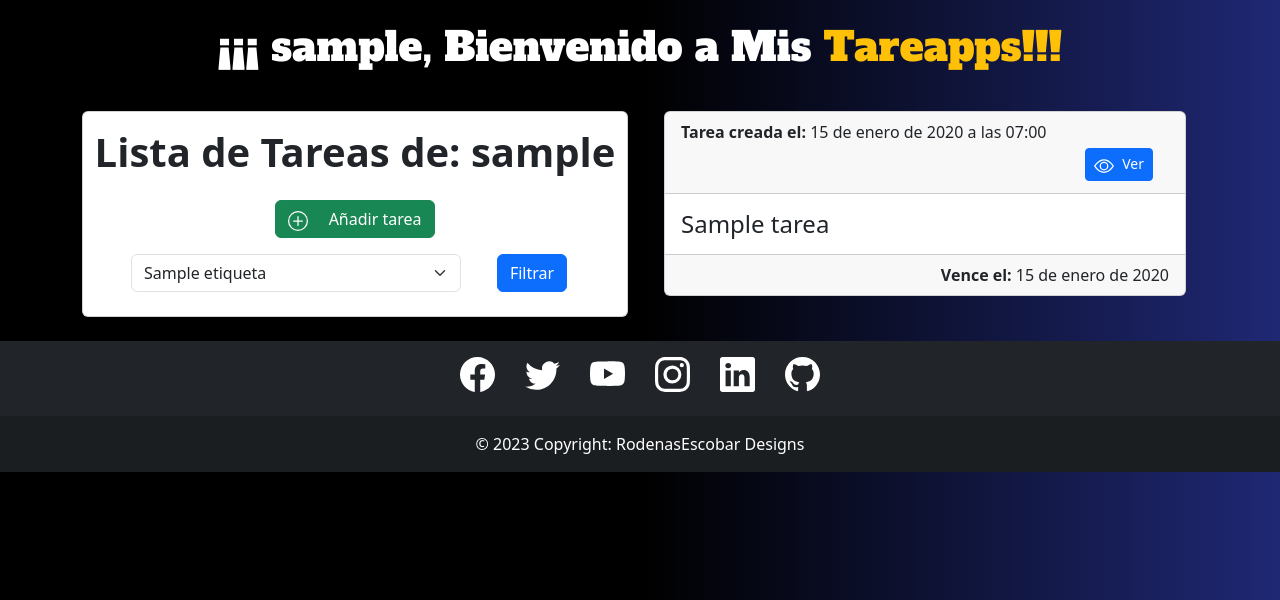
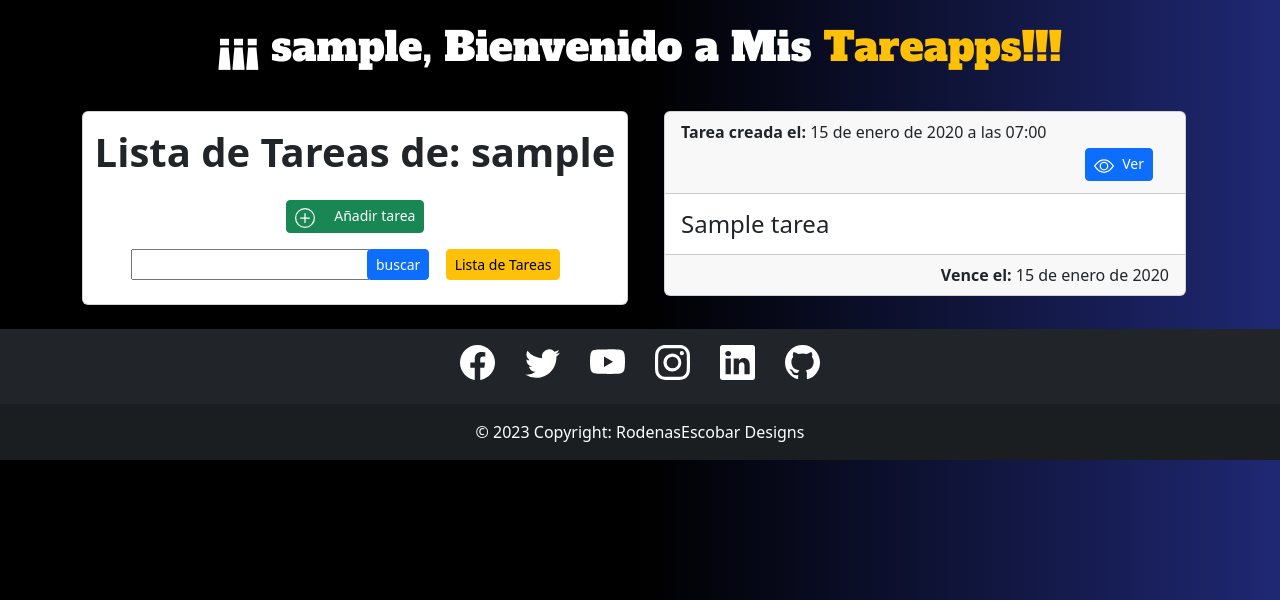
Before and after one commit to Leonardo-Rodenas/Trabajos-Individuales-Modulo-7, a Django app: page /lista_tareas/ in a window 1280 px wide. Shown: the part 200-800 px from the top of the page. Run offline with Django 4.2, Linux system fonts and the light colour scheme; a user stored in the database is signed in; tables that the repository leaves empty hold one stand-in row (values such as "Sample post"); some libraries are stand-ins or nearby versions.

Commit message:
añado filtro de búsqueda funcional

```diff
--- a/ejercicio_individual/app_1/templates/templates_app/app_1/lista_tareas.html
+++ b/ejercicio_individual/app_1/templates/templates_app/app_1/lista_tareas.html
@@ -17,7 +17,7 @@
             <div class="card mb-3 mt-4">
                 <h1 class="text-center fw-bold mt-3">Lista de Tareas de: {{ request.user }} </h1>
                 <div class="text-center">
-                    <a class="btn btn-success btn-block my-3" href="{% url 'crear_tarea' %}">
+                    <a class="btn btn-success btn-block  btn-sm my-3" href="{% url 'crear_tarea' %}">
                         <svg xmlns="http://www.w3.org/2000/svg" width="20" height="20" fill="currentColor"
                             class="bi bi-plus-circle me-3" viewBox="0 0 16 16">
                             <path d="M8 15A7 7 0 1 1 8 1a7 7 0 0 1 0 14zm0 1A8 8 0 1 0 8 0a8 8 0 0 0 0 16z" />
@@ -28,6 +28,8 @@
                     <div class="mx-5">
                         <form class="mb-4">
                             <div class="form-group row text-center">
+                                <!--Intento N° 1 - No usar-->
+                                <!-- <form method="GET">
                                     <div class="col-sm-9">
                                         <select class="form-select" aria-label="Default select example" id="etiqueta"
                                             name="etiqueta">
@@ -37,8 +39,27 @@
                                         </select>
                                     </div>
                                     <div class="col-sm-3">
-                                    <button type="submit" class="btn btn-primary">Filtrar</button>
+                                        <button type="submit" class="btn btn-primary" name="filtro" value="filtrar">Filtrar</button>
                                     </div>
+                                </form> -->
+                                <!--Intento N° 1 - No usar-->
+                                <!-- BUSQUEDA -->
+                                <form method="GET">
+                                    <div class="container">
+                                        <div class="row">
+                                            <div class="col-sm-6 d-flex">
+                                                <input type="text" name="search-area" value="{{input_busqueda}}" class="mr-2">
+                                            </div>
+                                            <div class="col-sm-2 d-flex">
+                                                <input class="btn btn-primary btn-sm" type="submit" value="buscar" name="filtro">
+                                            </div>
+                                            <div class="col-sm-4 d-flex">
+                                                <a class="btn btn-warning btn-sm" href="{% url 'lista_tareas' %}">Lista de Tareas</a>
+                                            </div>
+                                        </div>
+                                    </div>
+                                </form>
+                                <!-- BUSQUEDA -->
                             </div>
                         </form>
                     </div>
@@ -53,10 +74,14 @@
                         <div class="card-header">
                             <b>Tarea creada el: </b>{{ tarea.fecha_creacion }}
                             <div class="mx-3 d-flex justify-content-between align-items-center">
-                                <a class="btn btn-primary btn-sm my-1 ms-auto" href="{% url 'detalle_tarea' tarea.id %}">
-                                    <svg xmlns="http://www.w3.org/2000/svg" width="20" height="20" fill="currentColor" class="bi bi-eye me-2" viewBox="0 0 16 16">
-                                        <path d="M16 8s-3-5.5-8-5.5S0 8 0 8s3 5.5 8 5.5S16 8 16 8zM1.173 8a13.133 13.133 0 0 1 1.66-2.043C4.12 4.668 5.88 3.5 8 3.5c2.12 0 3.879 1.168 5.168 2.457A13.133 13.133 0 0 1 14.828 8c-.058.087-.122.183-.195.288-.335.48-.83 1.12-1.465 1.755C11.879 11.332 10.119 12.5 8 12.5c-2.12 0-3.879-1.168-5.168-2.457A13.134 13.134 0 0 1 1.172 8z"/>
-                                        <path d="M8 5.5a2.5 2.5 0 1 0 0 5 2.5 2.5 0 0 0 0-5zM4.5 8a3.5 3.5 0 1 1 7 0 3.5 3.5 0 0 1-7 0z"/>
+                                <a class="btn btn-primary btn-sm my-1 ms-auto"
+                                    href="{% url 'detalle_tarea' tarea.id %}">
+                                    <svg xmlns="http://www.w3.org/2000/svg" width="20" height="20" fill="currentColor"
+                                        class="bi bi-eye me-2" viewBox="0 0 16 16">
+                                        <path
+                                            d="M16 8s-3-5.5-8-5.5S0 8 0 8s3 5.5 8 5.5S16 8 16 8zM1.173 8a13.133 13.133 0 0 1 1.66-2.043C4.12 4.668 5.88 3.5 8 3.5c2.12 0 3.879 1.168 5.168 2.457A13.133 13.133 0 0 1 14.828 8c-.058.087-.122.183-.195.288-.335.48-.83 1.12-1.465 1.755C11.879 11.332 10.119 12.5 8 12.5c-2.12 0-3.879-1.168-5.168-2.457A13.134 13.134 0 0 1 1.172 8z" />
+                                        <path
+                                            d="M8 5.5a2.5 2.5 0 1 0 0 5 2.5 2.5 0 0 0 0-5zM4.5 8a3.5 3.5 0 1 1 7 0 3.5 3.5 0 0 1-7 0z" />
                                     </svg>Ver
                                 </a>
                             </div>
--- a/ejercicio_individual/app_1/views.py
+++ b/ejercicio_individual/app_1/views.py
@@ -1,4 +1,4 @@
-from django.shortcuts import render
+from django.shortcuts import render, get_object_or_404
 #Imports necesarios para el CRUD de tareas
 from .models import Tarea, Etiqueta #Importo modelo a usar en las vistas del CRUD
 from django.views.generic.list import ListView
@@ -46,6 +46,17 @@ class ListaTareas(LoginRequiredMixin, ListView):
         context['count'] = tareas_usuario.filter(estado='Pendiente').count() # Cuenta las tareas pendientes
         etiquetas = Etiqueta.objects.all()  # Obtener todas las etiquetas
         context['etiquetas'] = etiquetas  # Agregar las etiquetas al contexto
+        # Hacer el filtro del select
+        if self.request.GET.get('filtro') == 'buscar':
+            input_busqueda = self.request.GET.get('search-area') or '' #Esto indica que la busqueda puede tener un valor o dejarse ne blanco ('')
+            if input_busqueda:
+                context ['Tareas'] = context ['Tareas'].filter(titulo__icontains = input_busqueda) # Acá busca por título
+            context['input_busqueda'] = input_busqueda
+        # if self.request.GET.get('filtro') == 'filtrar':
+        #     input_busqueda = self.request.GET.get('etiqueta') or '' #Esto indica que la busqueda puede tener un valor o dejarse ne blanco ('')
+        #     if input_busqueda:
+        #         context ['Tareas'] = context ['Tareas'].filter(titulo__icontains = input_busqueda) # Acá busca por título
+        #     context['input_busqueda'] = input_busqueda
         return context
 
 #Ver Detalle Tareas
@@ -85,8 +96,6 @@ class ActualizarTarea(LoginRequiredMixin, UpdateView):
        context['etiquetas'] = etiquetas  # Agregar las etiquetas al contexto
        estados = Tarea.estado  # Obtener todos los estados del modelo Tarea
        context['estados'] = estados  # Agregar los estados al contexto
-       tarea = self.get_object()  # Obtener la tarea actual
-       context['tarea'] = tarea  # Agregar la tarea al contexto
        return context
 
     def get_success_url(self):
```
Lines whose indentation alone changed are shown as unchanged.
